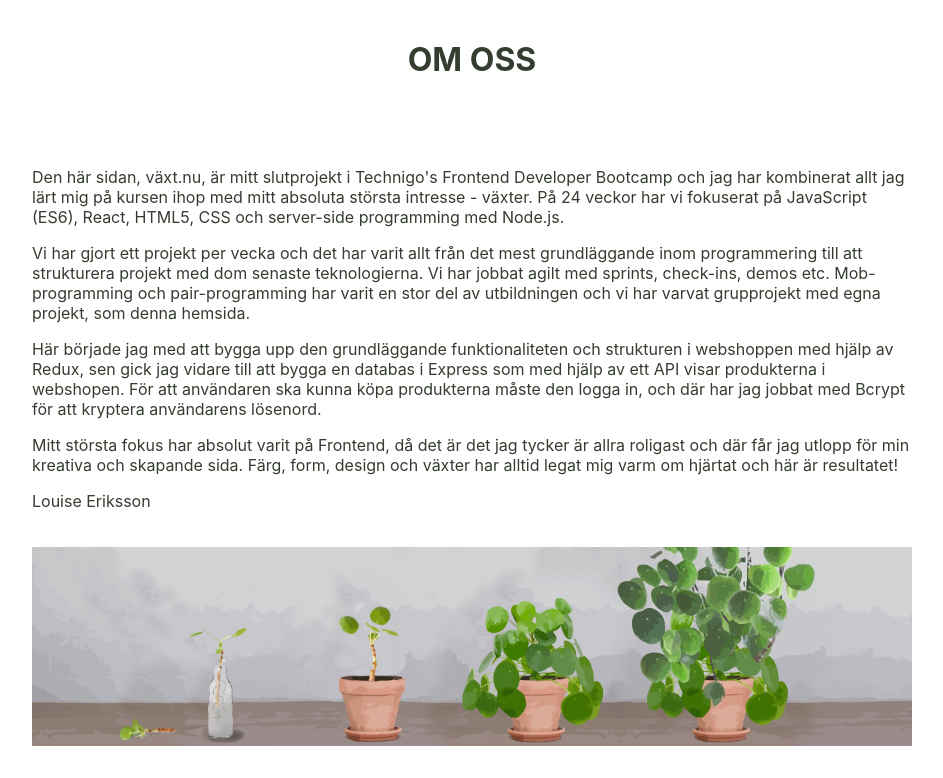
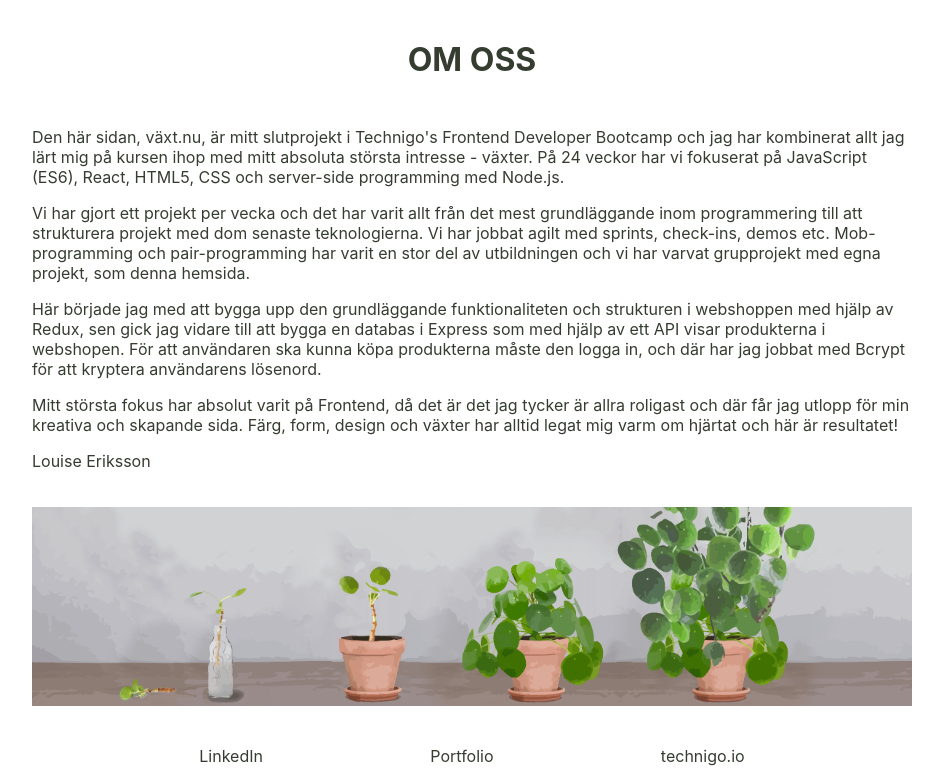
Before and after one commit to louiseeriksson/final-project-frontend, a React (Create React App) app: page /about in a window 1280 px wide. Shown: the part 702-1480 px from the top of the page, without its empty margins (168-1111 px from the left). Built offline with nearby package versions, Linux system fonts and the light colour scheme.

Commit message:
small stylingchanges on margins etc

```diff
--- a/src/index.css
+++ b/src/index.css
@@ -254,7 +254,7 @@ a {
   height: auto;
   border: 1px solid white;
   margin: 2px;
-  padding: 15px 15px 20px 15px;
+  padding: 15px 15px 30px 15px;
   color: #343d30
 }
 
@@ -297,7 +297,7 @@ border: 1px solid #bbc7ca;
   padding: 10px 20px;
   border: 1px solid #bbc7ca;
   border-radius: 20px;
-  color: #bbc7ca;
+  color: #8e9ea1;
   font-weight: 600;
   background-color: white;
 }
@@ -332,7 +332,7 @@ border: 1px solid #bbc7ca;
 /* ABOUT-COMPONENT */
 
 .about-wrapper {
-  margin: 20px;
+  margin: 0 20px 20px 20px;
 }
 
 .about-wrapper p {
@@ -512,7 +512,7 @@ form {
   }
 
   .about-wrapper {
-    margin: 60px;
+    margin: 0 60px 60px 60px;
   }
 
 }
@@ -531,7 +531,7 @@ form {
   }
 
   .about-wrapper {
-    margin: 100px;
+    margin: 0 100px 100px 100px;
   }
 
 }
@@ -544,7 +544,7 @@ form {
   }
 
   .about-wrapper {
-    margin: 50px 200px;
+    margin: 10px 200px 50px 200px;
   }
 
   .footer {
```
